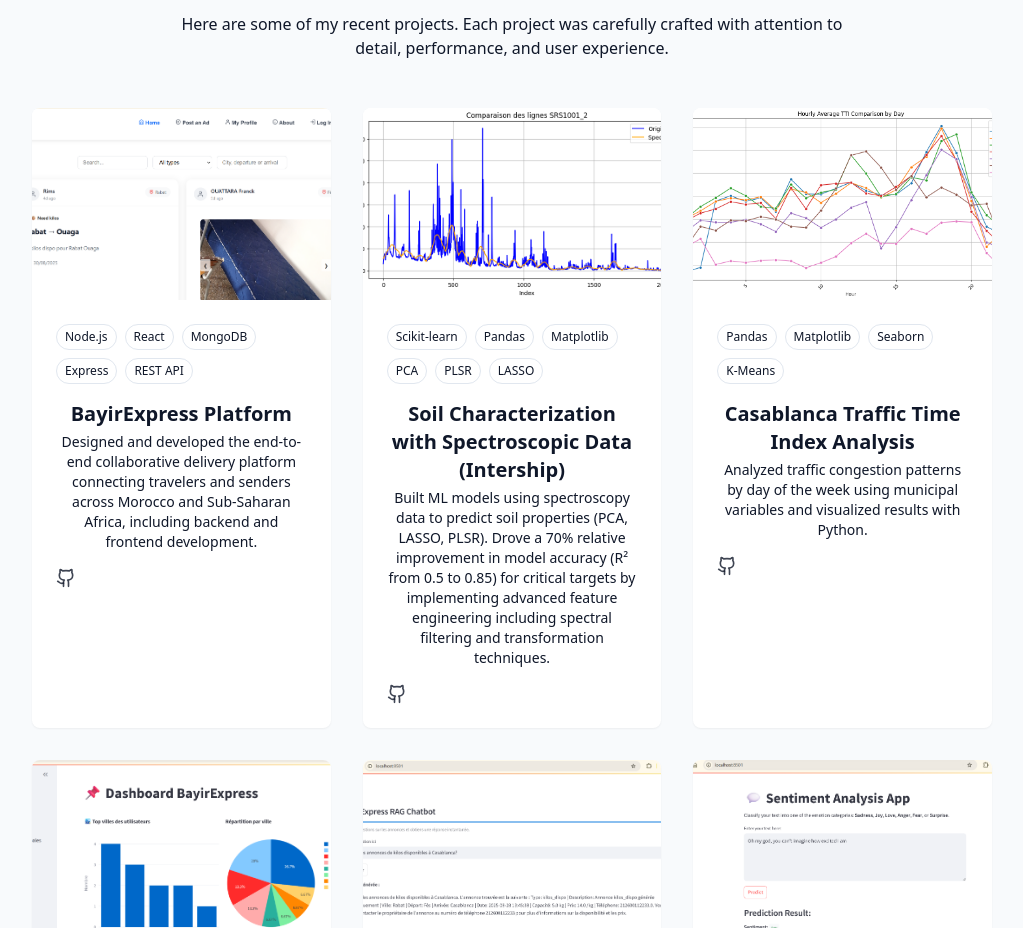
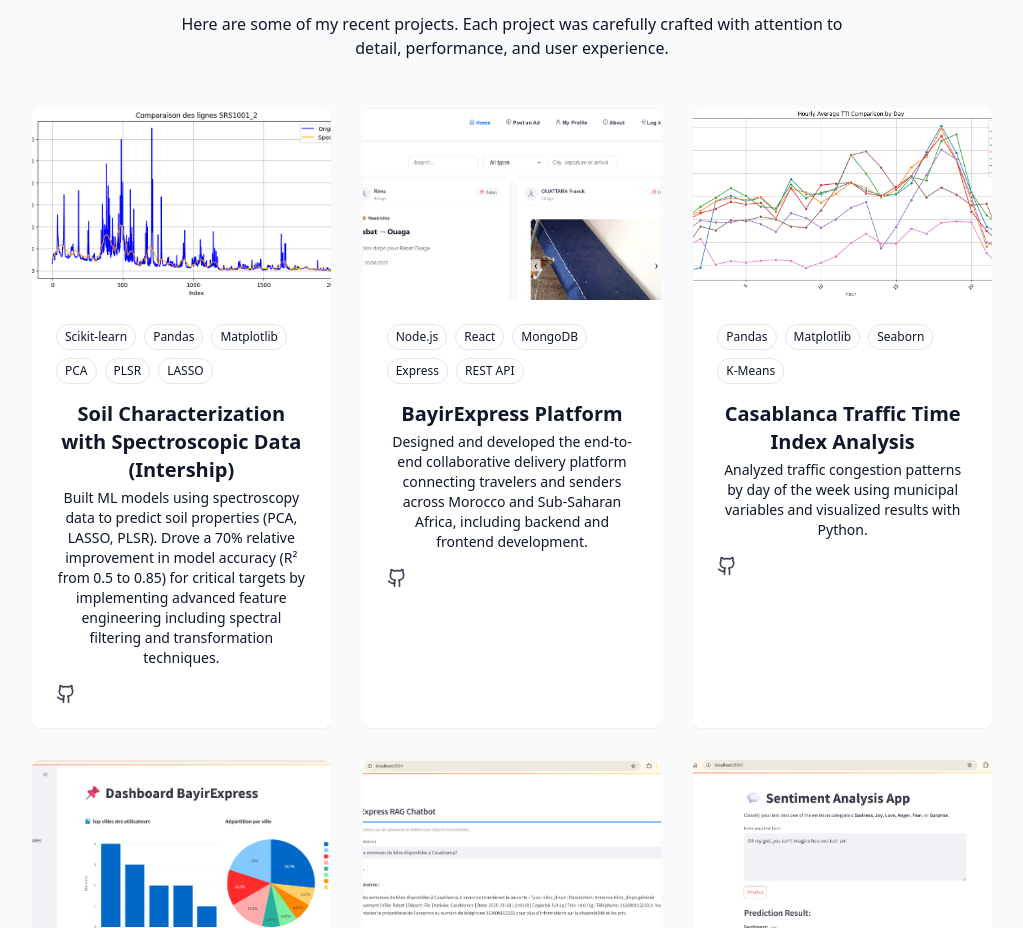
Before and after one commit to RogerSawadogo/Portfolio_Pro, a React (Vite) app: page / in a window 1280 px wide. Shown: the part 2056-2984 px from the top of the page, without its empty margins (128-1151 px from the left). Built offline with nearby package versions, Linux system fonts and the light colour scheme.

Commit message:
new ranking

```diff
--- a/src/components/ProjectsSection.jsx
+++ b/src/components/ProjectsSection.jsx
@@ -2,16 +2,6 @@
 
 const projects = [
 
-
-    {
-    id: 1,
-    title: "BayirExpress Platform",
-    description:
-      "Designed and developed the end-to-end collaborative delivery platform connecting travelers and senders across Morocco and Sub-Saharan Africa, including backend and frontend development.",
-    image: "/projects/proj1.png",
-    tags: ["Node.js", "React", "MongoDB", "Express", "REST API"],
-    githubUrl: "https://bayir-express.vercel.app/",
-  },
   {
     id: 0,
     title: "Soil Characterization with Spectroscopic Data (Intership)",
@@ -22,6 +12,15 @@
 
   },
 
+  {
+    id: 1,
+    title: "BayirExpress Platform",
+    description:
+      "Designed and developed the end-to-end collaborative delivery platform connecting travelers and senders across Morocco and Sub-Saharan Africa, including backend and frontend development.",
+    image: "/projects/proj1.png",
+    tags: ["Node.js", "React", "MongoDB", "Express", "REST API"],
+    githubUrl: "https://bayir-express.vercel.app/",
+  },
 
   {
     id: 2,
```
